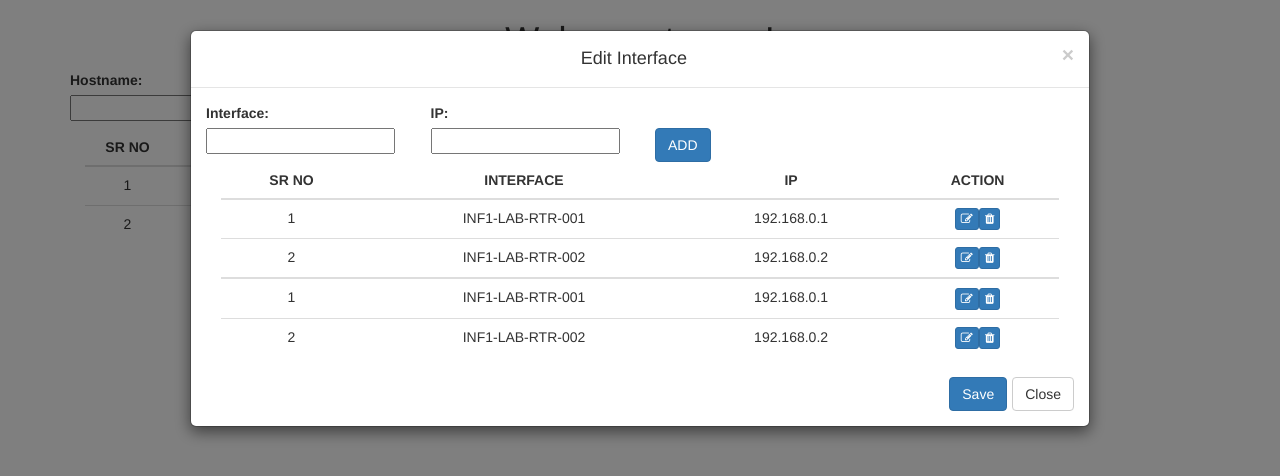
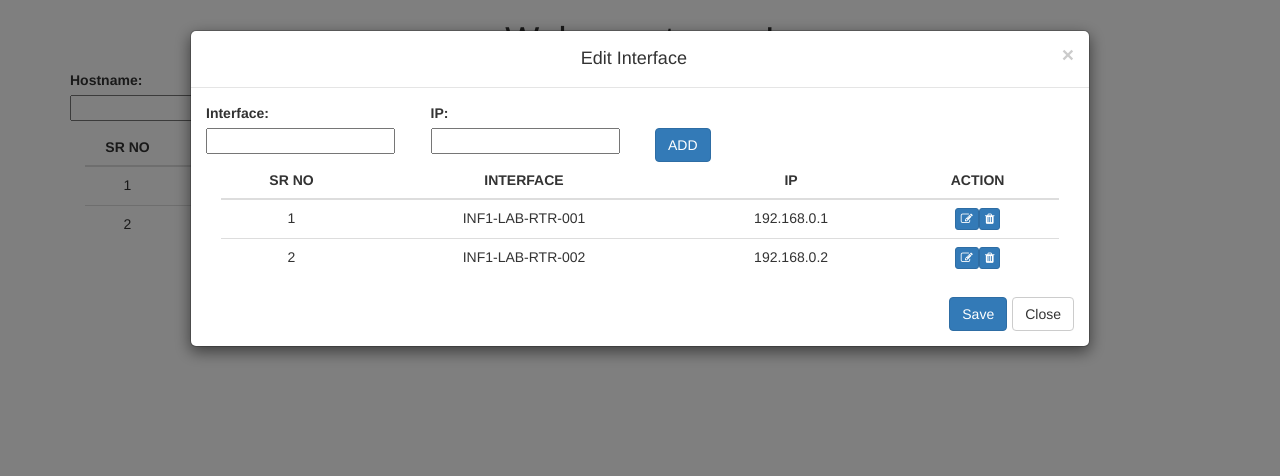
Before and after one commit to amityogi18/demoAngular2Project, an Angular app: page / in a window 1280 px wide. Both pictures are taken after a click on the button 566 px from the left and 185 px from the top of the page. Shown: the top 476 px of the page. Built offline with nearby package versions, Linux system fonts and the light colour scheme.

Commit message:
Display List in Popup

```diff
--- a/src/app/hostname-details/hostname-details.component.html
+++ b/src/app/hostname-details/hostname-details.component.html
@@ -92,8 +92,8 @@
                               <th style = "text-align:center">ACTION</th>
                             </tr>
                           </thead>
-                          <tbody *ngFor="let abc of username">
-                              <tr *ngFor="let xyz of abc.arr">
+                          <tbody>
+                              <tr *ngFor="let xyz of interfaceData">
                                 <td style = "text-align:center">{{xyz.sno}}</td>
                                 <td style = "text-align:center">{{xyz.interface}}</td>
                                 <td style = "text-align:center">{{xyz.ip}}</td>
--- a/src/app/hostname-details/hostname-details.component.ts
+++ b/src/app/hostname-details/hostname-details.component.ts
@@ -1,6 +1,6 @@
 import { Component, OnInit } from '@angular/core';
 import { UtilityService } from '../uitility-service/utility.service';
-import _ from 'lodash';
+import * as _ from 'lodash';
 
 
 @Component({
@@ -13,6 +13,7 @@ export class HostnameDetailsComponent implements OnInit {
   model;
   newModel;
   mode;
+  interfaceData;
   constructor(public utility: UtilityService) {
   this.showGetHostName();
   this.model = {
@@ -34,8 +35,8 @@ export class HostnameDetailsComponent implements OnInit {
   }
 
   processData(data) {
-    debugger;
-    if (localStorage.getItem('listHostname') == '' || localStorage.getItem('listHostname') == undefined) {
+    if (_.isEmpty(localStorage.getItem('listHostname'))) {
+  //  if (localStorage.getItem('listHostname') == '' || localStorage.getItem('listHostname') == undefined) {
       localStorage.setItem('listHostname', JSON.stringify(data.data));
     }
     this.username = JSON.parse(localStorage.getItem('listHostname'));
@@ -84,8 +85,10 @@ export class HostnameDetailsComponent implements OnInit {
   }
 
   viewHostName(viewData) {
-    console.log(viewData);
-
+    if (localStorage.getItem('listInterface') == '' || localStorage.getItem('listInterface') == undefined) {
+    localStorage.setItem('listInterface', JSON.stringify(viewData.arr));
+    }
+    this.interfaceData = JSON.parse(localStorage.getItem('listInterface'));
   }
 
 
--- a/src/assets/hostnamelist.json
+++ b/src/assets/hostnamelist.json
@@ -25,12 +25,12 @@
              "arr"      : [
                 {
                     "sno"       : 1,
-                    "interface" : "INF1-LAB-RTR-001 ",
+                    "interface" : "MIG1-LAB-RTR-001 ",
                     "ip"        : "192.168.0.1"
                 },
                 {
                     "sno"       : 2,
-                    "interface" : "INF1-LAB-RTR-002 ",
+                    "interface" : "MIG2-LAB-RTR-002 ",
                     "ip"        : "192.168.0.2"
 
                 }
```
